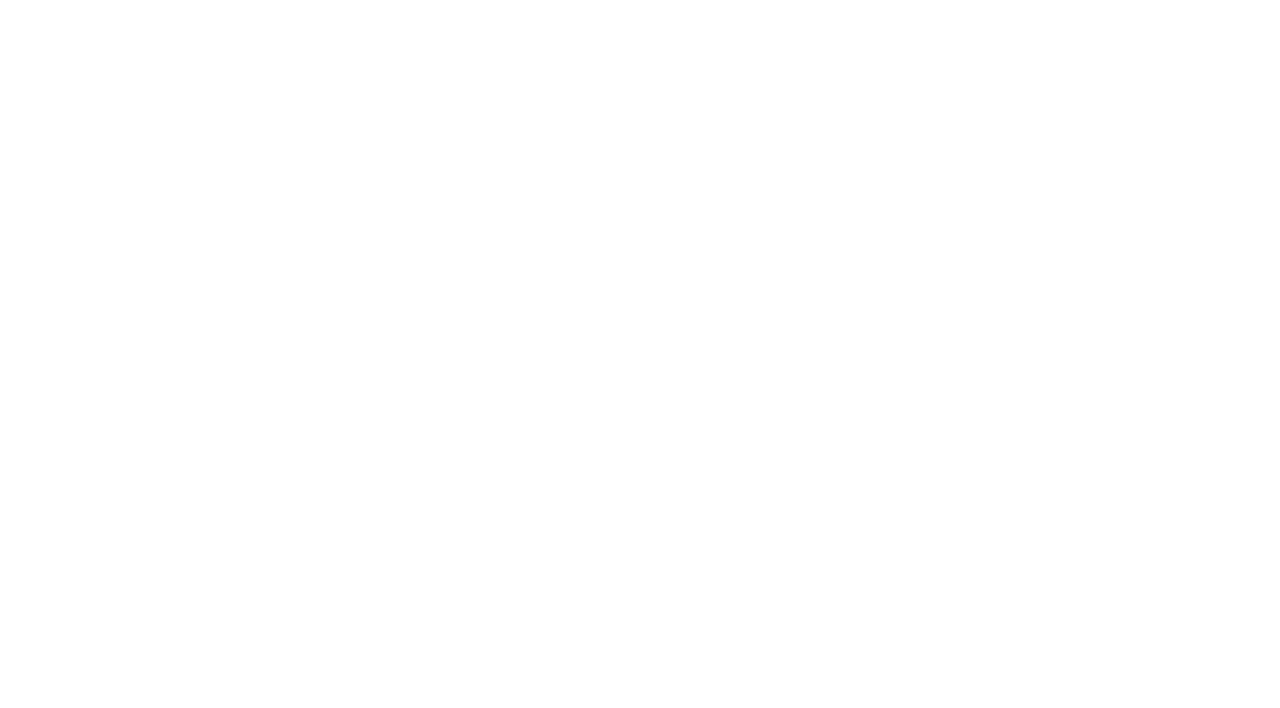
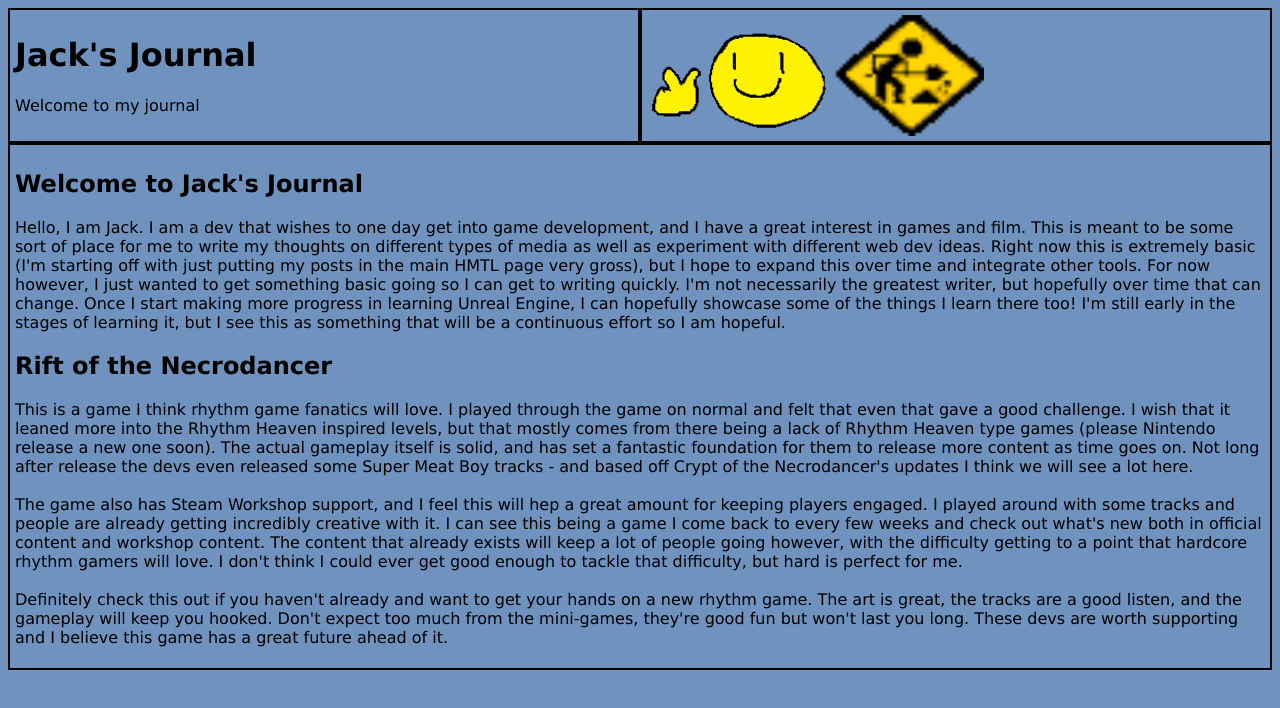
Before and after one commit to jTaylo99/jacksjournal, a plain HTML site: page public/index.html in a window 1280 px wide. Drawn offline with Linux system fonts and the light colour scheme.

Commit message:
Couple small posts. Basic page structure. Todo page

```diff
--- a/public/index.html
+++ b/public/index.html
@@ -1,12 +1,67 @@
 <!DOCTYPE html>
-<html>
+
+<html lang="en">
+
   <head>
-    <meta charset="UTF-8">
-    <meta name="viewport" content="width=device-width, initial-scale=1.0">
-    <title>The web site of jacksjournal</title>
-    <!-- The style.css file allows you to change the look of your web pages.
-         If you include the next line in all your web pages, they will all share the same look.
-         This makes it easier to make new pages for your site. -->
-    <link href="/style.css" rel="stylesheet" type="text/css" media="all">
+    <meta name="author" content="Jack Taylor" />
+    <meta charset="UTF-8" />
+
+    <link rel="icon" href="assets/favicon.ico" type="image/x-icon" />
+    <link rel="stylesheet" href="style.css" />
+
+    <title>Jack's Journal</title>
   </head>
+
+
+  <body>
+
+  <div id="header" style="display: flex">
+    <div class="main-col">
+      <h1>Jack's Journal</h1>
+      <p>Welcome to my journal</p>
+    </div>
+
+    <div class="main-col" style="display: flex">
+      <a href="index.html"><img src="assets/stoopid-img.png" alt="a lil peace sign img i drew in 3 mins"/></a>
+      <a href="todo.html"><img src="assets/under-construction.gif" style=""></a>
+    </div>
+  </div>
+
+  <div class="posts">
+
+    <div id="post1" class="post" >
+      <h2> Welcome to Jack's Journal</h2>
+
+      <p>
+        Hello, I am Jack. I am a dev that wishes to one day get into game development, and I have a great interest in games and film.
+
+        This is meant to be some sort of place for me to write my thoughts on different types of media as well as experiment with different web dev ideas. Right now this is extremely basic (I'm starting off with just putting my posts in the
+        main HMTL page very gross), but I hope to expand this over time and integrate other tools. For now however, I just wanted to get something basic going so I can get to writing quickly. I'm not necessarily the greatest writer, but
+        hopefully over time that can change.
+
+        Once I start making more progress in learning Unreal Engine, I can hopefully showcase some of the things I learn there too! I'm still early in the stages of learning it, but I see this as something that will be a continuous effort
+        so I am hopeful.
+      </p>
+    </div>
+
+
+    <div id="post2" class="post">
+      <h2>Rift of the Necrodancer</h2>
+      <p>
+        This is a game I think rhythm game fanatics will love. I played through the game on normal and felt that even that gave a good challenge. I wish that it leaned more into the Rhythm Heaven inspired levels, but that mostly comes from
+        there being a lack of Rhythm Heaven type games (please Nintendo release a new one soon). The actual gameplay itself is solid, and has set a fantastic foundation for them to release more content as time goes on. Not long after release
+        the devs even released some Super Meat Boy tracks - and based off Crypt of the Necrodancer's updates I think we will see a lot here.
+        <br><br>
+        The game also has Steam Workshop support, and I feel this will hep a great amount for keeping players engaged. I played around with some tracks and people are already getting incredibly creative with it. I can see this being a game
+        I come back to every few weeks and check out what's new both in official content and workshop content. The content that already exists will keep a lot of people going however, with the difficulty getting to a point that hardcore
+        rhythm gamers will love. I don't think I could ever get good enough to tackle that difficulty, but hard is perfect for me.
+        <br><br>
+        Definitely check this out if you haven't already and want to get your hands on a new rhythm game. The art is great, the tracks are a good listen, and the gameplay will keep you hooked. Don't expect too much from the mini-games, they're good
+        fun but won't last you long. These devs are worth supporting and I believe this game has a great future ahead of it.
+      </p>
+    </div>
+
+  </div>
+
+  </body>
 </html>
--- a/public/style.css
+++ b/public/style.css
@@ -1,9 +1,20 @@
-/* CSS is how you can add style to your website, such as colors, fonts, and positioning of your
-   HTML content. To learn how to do something, just try searching Google for questions like
-   "how to change link color." */
+body {
+  background-color: #7092BE;
+  color: black;
+  font-family: Verdana, serif;
+}
 
-body {
-  background-color: white;
-  color: black;
-  font-family: Verdana;
+.main-col {
+  border: black 2px solid;
+  flex: 50%;
+  padding: 5px 5px 5px 5px;
 }
+
+.posts  {
+  border: black 2px solid;
+  padding: 5px 5px 5px 5px;
+}
+
+#header img {
+  height: 100%;
+}
```
Also changed, not shown: public/todo.html (added, +44 -0 lines), public/assets/favicon.ico (added), public/assets/stoopid-img.png (added), public/assets/under-construction.gif (added).
